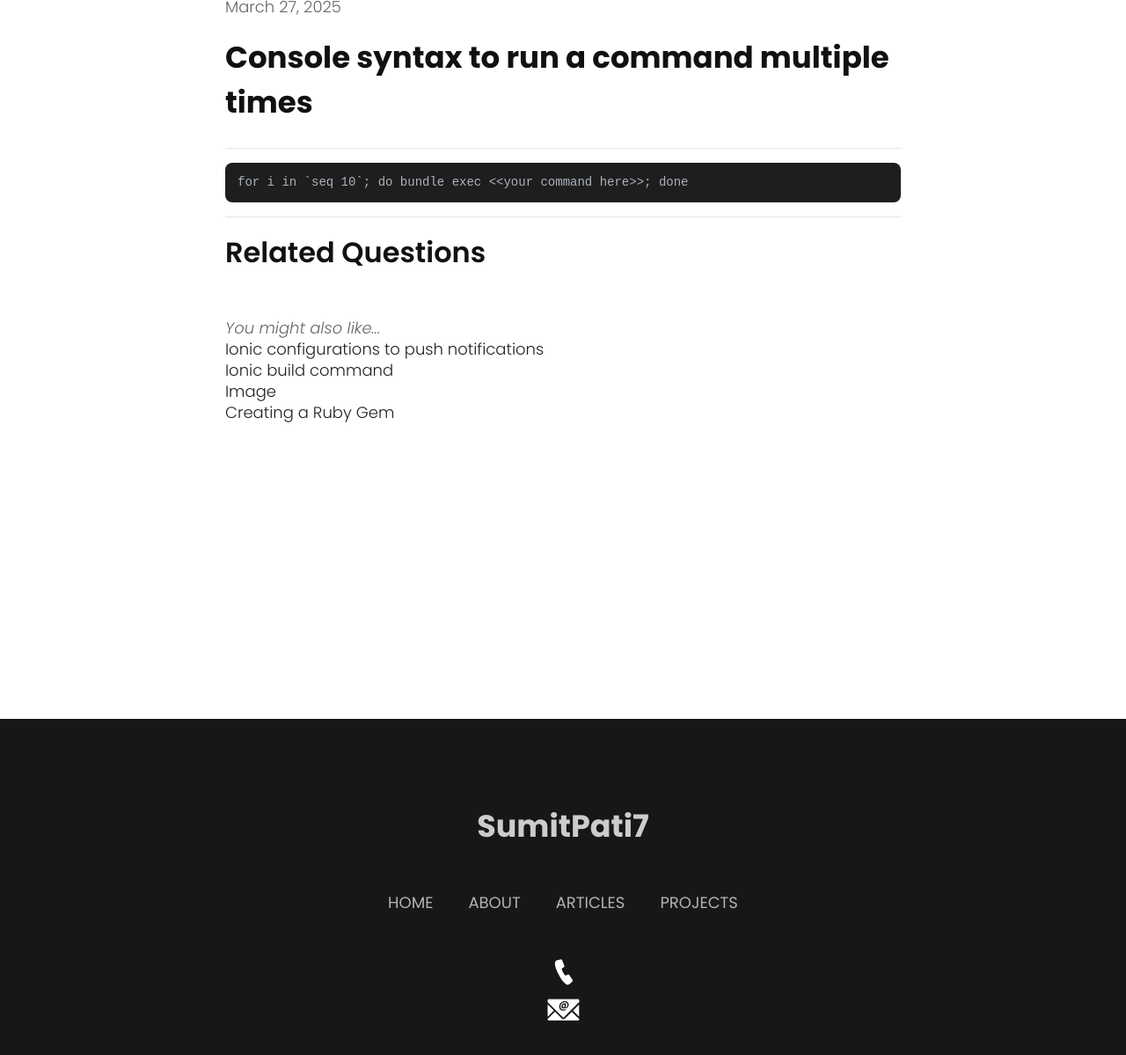
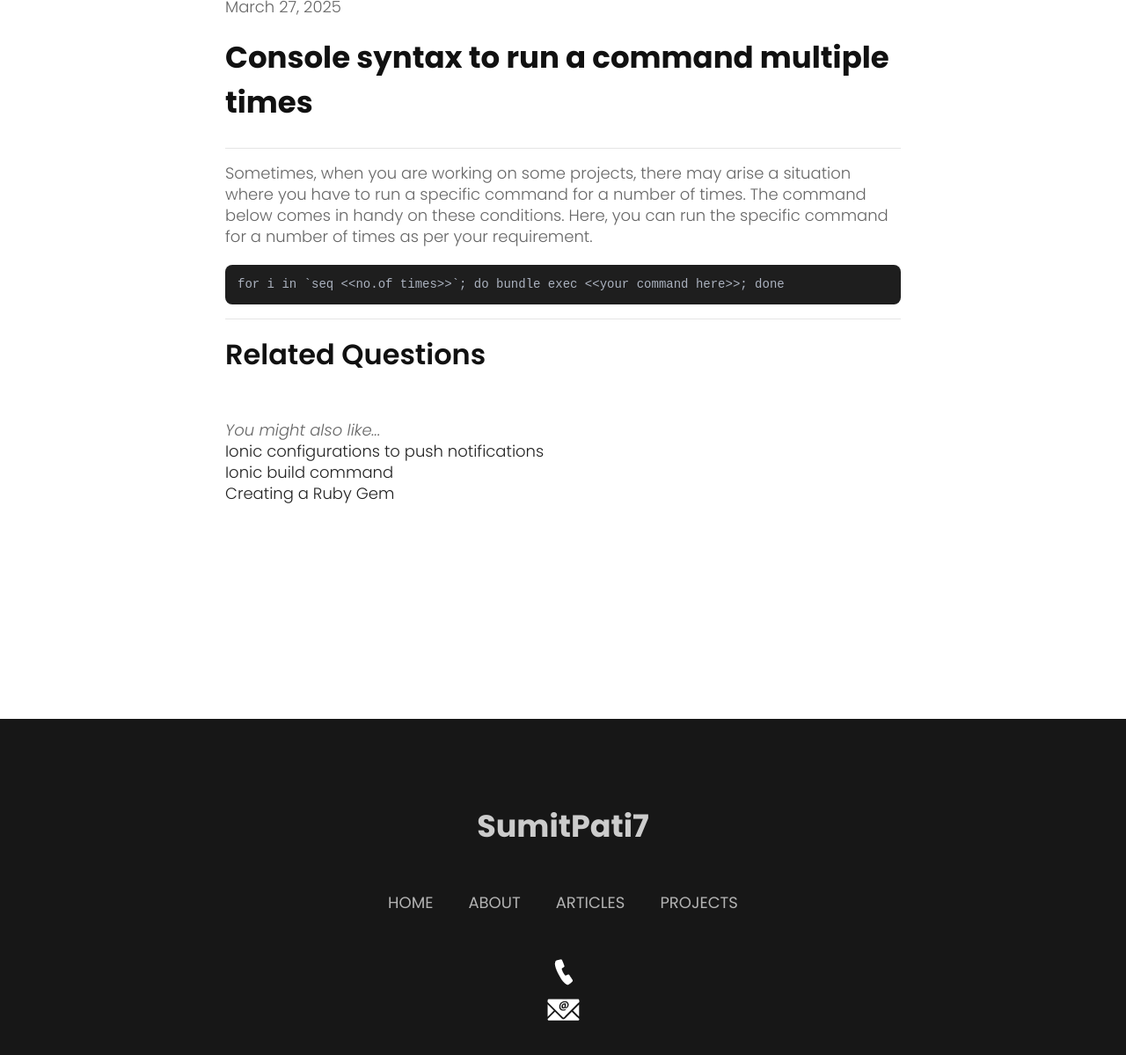
Before and after one commit to sumitpati7/blog, a Jekyll site: the page built from _posts/2025-03-27-console-syntax-to-run-a-command-multiple-times.md, in a window 1280 px wide, cut to the strip 83-1301 px from the top of the page. Shown: the top 1199 px of the strip at 88% size. Built offline with Jekyll 4.4.1, drawn with Linux system fonts in a browser that asks for light colours; nearby versions of some CDN libraries; some web fonts are replaced; comment, search, counter and statistics services are not loaded.

Commit message:
auto commit

````diff
--- a/_posts/2025-03-27-console-syntax-to-run-a-command-multiple-times.md
+++ b/_posts/2025-03-27-console-syntax-to-run-a-command-multiple-times.md
@@ -5,6 +5,8 @@ date: 2025-03-27
 flashcards:
 ---
 
+Sometimes, when you are working on some projects, there may arise a situation where you have to run a specific command for a number of times. The command below comes in handy on these conditions. Here, you can run the specific command for a number of times as per your requirement.
+
 ```
-for i in `seq 10`; do bundle exec <<your command here>>; done
+for i in `seq <<no.of times>>`; do bundle exec <<your command here>>; done
 ```
````
Also changed, not shown: _posts/2024-12-17-image.md (deleted, +0 -8 lines), index.md (+3 -3 lines).
